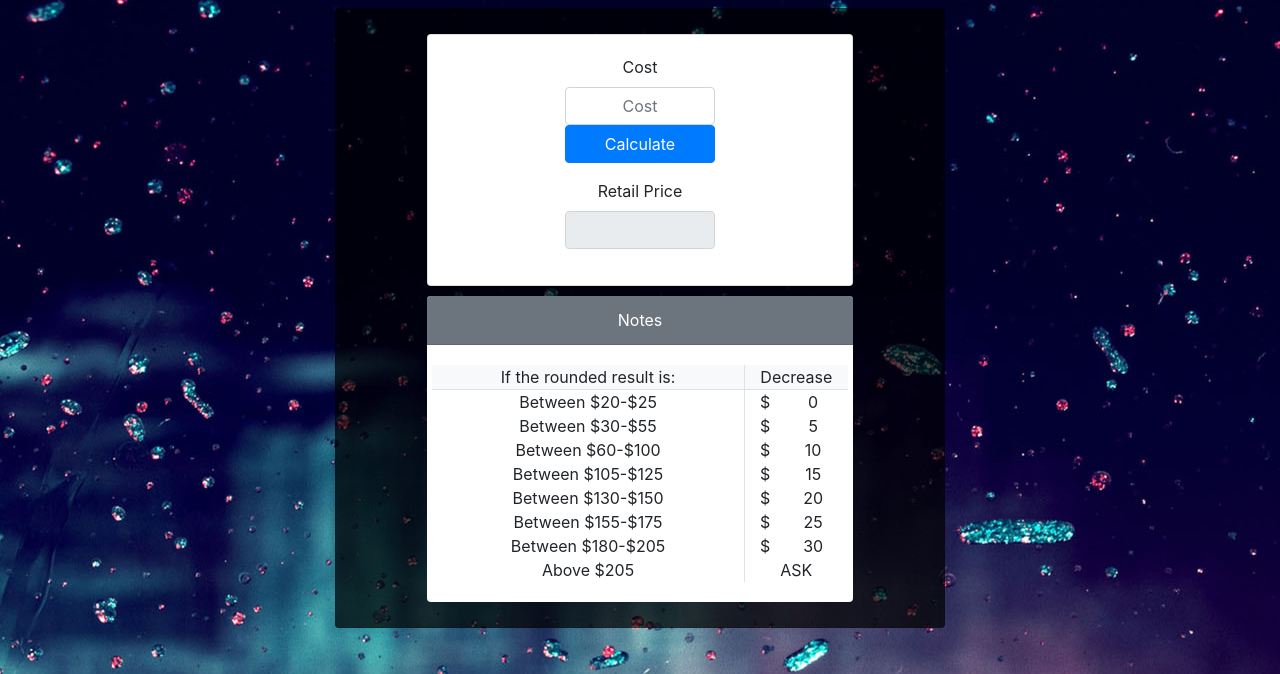
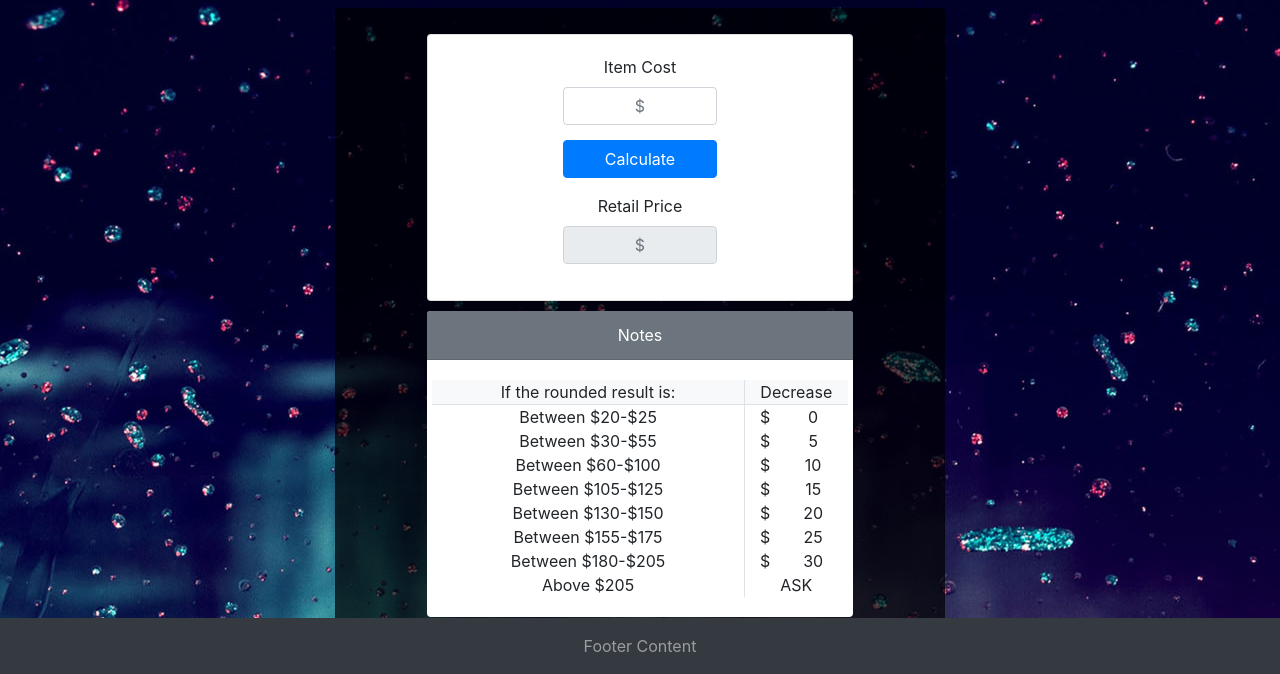
Before and after one commit to Ero6067/retail-margin-calculator, a plain HTML site: page index.html in a window 1280 px wide. Shown: the part 126-800 px from the top of the page. Drawn offline with nearby package versions, Linux system fonts and the light colour scheme.

Commit message:
adding footer and css change

```diff
--- a/app.js
+++ b/app.js
@@ -39,7 +39,7 @@ function clearAll() {
 }
 // Calculation and rounding
 let calculatePrice = price => {
-	let num = Math.ceil((price * 2) / 5) * 5;
+	let num = (Math.ceil((price * 2) / 5) * 5);
 	if (num <= 25) {
 		return num - 0.01;
 	} else if (num >= 30 && num <= 55) {
@@ -54,7 +54,7 @@ let calculatePrice = price => {
 		return num - 25.01;
 	} else if (num >= 180 && num <= 205) {
 		return num - 30.01;
-	} else if (num > 205) {
+	} else if (num > 202) {
 		return "Ask Management";
 	} else {
 		return "Error";
--- a/retail-calculator.html
+++ b/index.html
@@ -15,6 +15,7 @@
 			integrity="sha384-ggOyR0iXCbMQv3Xipma34MD+dH/1fQ784/j6cY/iJTQUOhcWr7x9JvoRxT2MZw1T"
 			crossorigin="anonymous"
 		/>
+		<link rel="shortcut icon" href="img/icons8-calculator-64.png" type="image/x-icon">
 		<link rel="stylesheet" href="style.css" />
 	</head>
 	<body>
@@ -29,11 +30,11 @@
 						<div class="content">
 							<form id="calculate-form">
 								<div class="form-group">
-									<label for="cost" id="cost">Cost</label>
+									<label for="cost" id="cost">Item Cost</label>
 									<input
 										class="form-control app-w text-center"
 										id="itemCost"
-										placeholder="Cost"
+										placeholder="$"
 									/>
 									<div class="form-group" id="calculate-btn">
 										<input
@@ -48,6 +49,7 @@
 									<input
 										class="form-control app-w text-center"
 										id="retailPrice"
+										placeholder="$"
 										disabled
 									/>
 								</div>
@@ -114,6 +116,11 @@
 				</div>
 			</div>
 		</div>
+		<footer class="footer mt-auto py-3 bg-dark fixed-bottom">
+			<div class="container text-center">
+				<span class="text-white-50">Footer Content</span>
+			</div>
+		</footer>
 
 		<script
 			src="https://code.jquery.com/jquery-3.3.1.slim.min.js"
--- a/style.css
+++ b/style.css
@@ -20,9 +20,12 @@
 	margin: 0 auto;
 }
 .app-w {
-	width: 150px;
+	width: 40%;
 }
 body {
 	background: url(img/retail-bg.jpg);
 	background-position: center;
 }
+#calculate-btn {
+	margin-top: 15px;
+}
```
Also changed, not shown: img/icons8-calculator-64.png (added).
